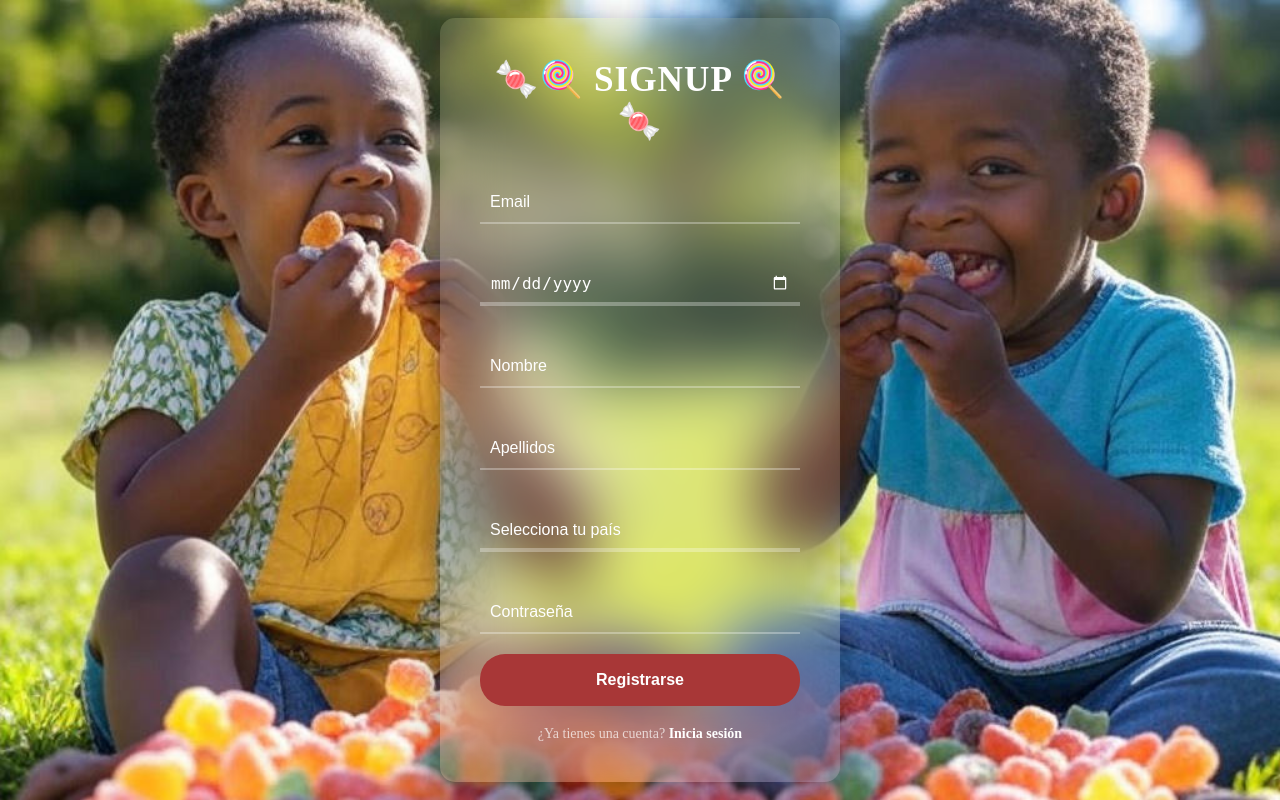
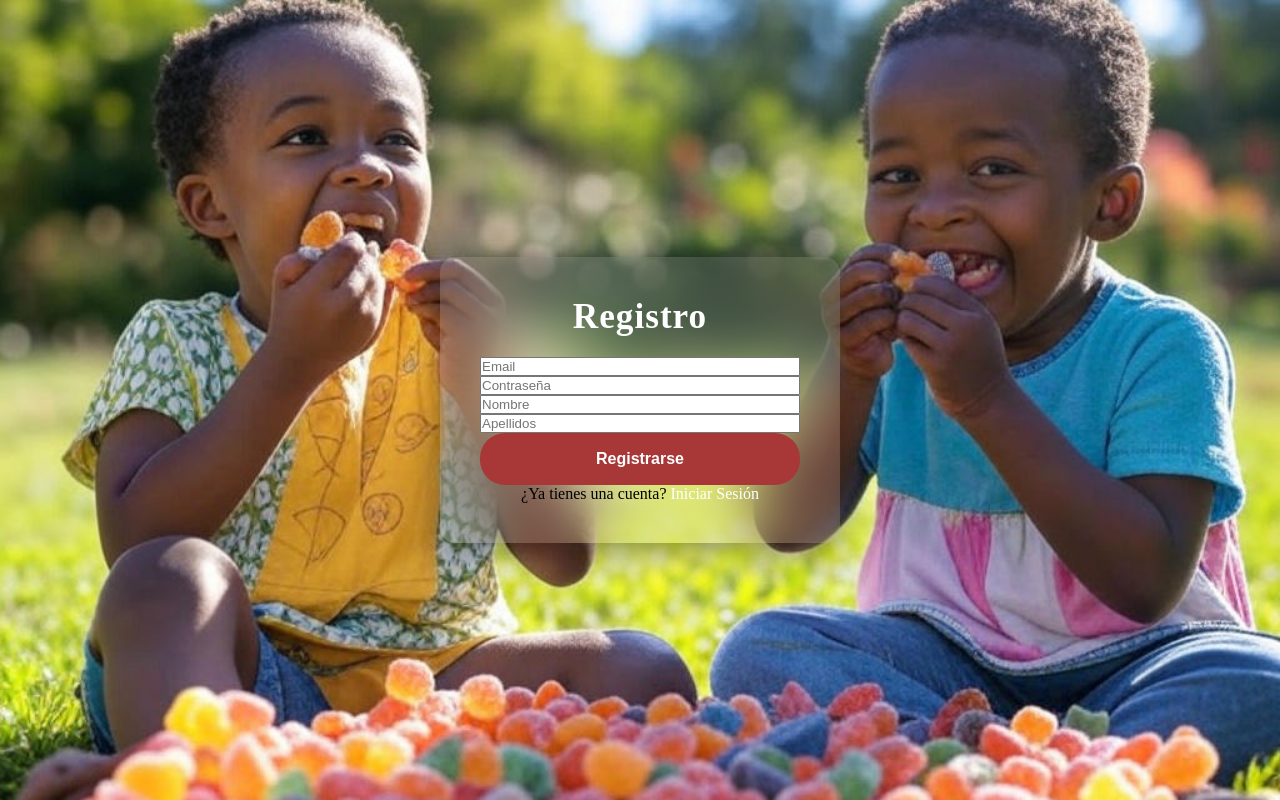
Before and after one commit to icabrera6/Chuches-PSD, a Flask app: page /register in a window 1280 px wide. Run offline with Flask 3, Linux system fonts and the light colour scheme.

Commit message:
estructura flask
cambiada la estructura del backend y modificados algunos html para que funcionen

```diff
--- a/templates/register.html
+++ b/templates/register.html
@@ -2,45 +2,23 @@
 <html lang="es">
 <head>
   <meta charset="UTF-8">
-    <meta name="viewport" content="width=device-width, initial-scale=1.0">
   <title>Chuches PSD | Registro</title>
   <link rel="stylesheet" href="{{ url_for('static', filename='css/styles.css') }}">
 </head>
 <body>
   <div class="wrapper">
     <form action="{{ url_for('register') }}" method="POST">
-            <h2>🍬🍭 SIGNUP 🍭🍬</h2>
-            <div class="input-field">
+      <h2>Registro</h2>
+      {% if error %}
+         <p style="color:red;">{{ error }}</p>
+      {% endif %}
       <input type="email" name="email" placeholder="Email" required>
-            </div>
-            <div class="input-field">
-                <input type="date" name="nacimiento" placeholder="Fecha de nacimiento" required>
-            </div>
-            <div class="input-field">
+      <input type="password" name="password" placeholder="Contraseña" required>
       <input type="text" name="nombre" placeholder="Nombre" required>
-            </div>
-            <div class="input-field">
       <input type="text" name="apellidos" placeholder="Apellidos" required>
-            </div>
-            <div class="input-field">
-                <select name="pais" required>
-                    <option value="" disabled selected>Selecciona tu país</option>
-                    <option value="es">España</option>
-                    <option value="mx">México</option>
-                    <option value="ar">Argentina</option>
-                    <option value="cl">Chile</option>
-                    <option value="co">Colombia</option>
-                </select>
-            </div>
-            <div class="input-field">
-                <input type="password" name="password" placeholder="Contraseña" required>
-            </div>
       <button type="submit">Registrarse</button>
-            <div class="login">
-                <span class="text">¿Ya tienes una cuenta?</span>
-                <a href="{{ url_for('login') }}">Inicia sesión</a>
-            </div>
     </form>
+    <p>¿Ya tienes una cuenta? <a href="{{ url_for('login') }}">Iniciar Sesión</a></p>
   </div>
 </body>
 </html>
```
Also changed, not shown: templates/carrito.html (+11 -14 lines), templates/categorias.html (deleted, +0 -28 lines), templates/compra_exito.html (+8 -12 lines), templates/productos.html (deleted, +0 -28 lines), templates/register_success.html (+7 -10 lines), 1 other file. Lines whose indentation alone changed are shown as unchanged.
